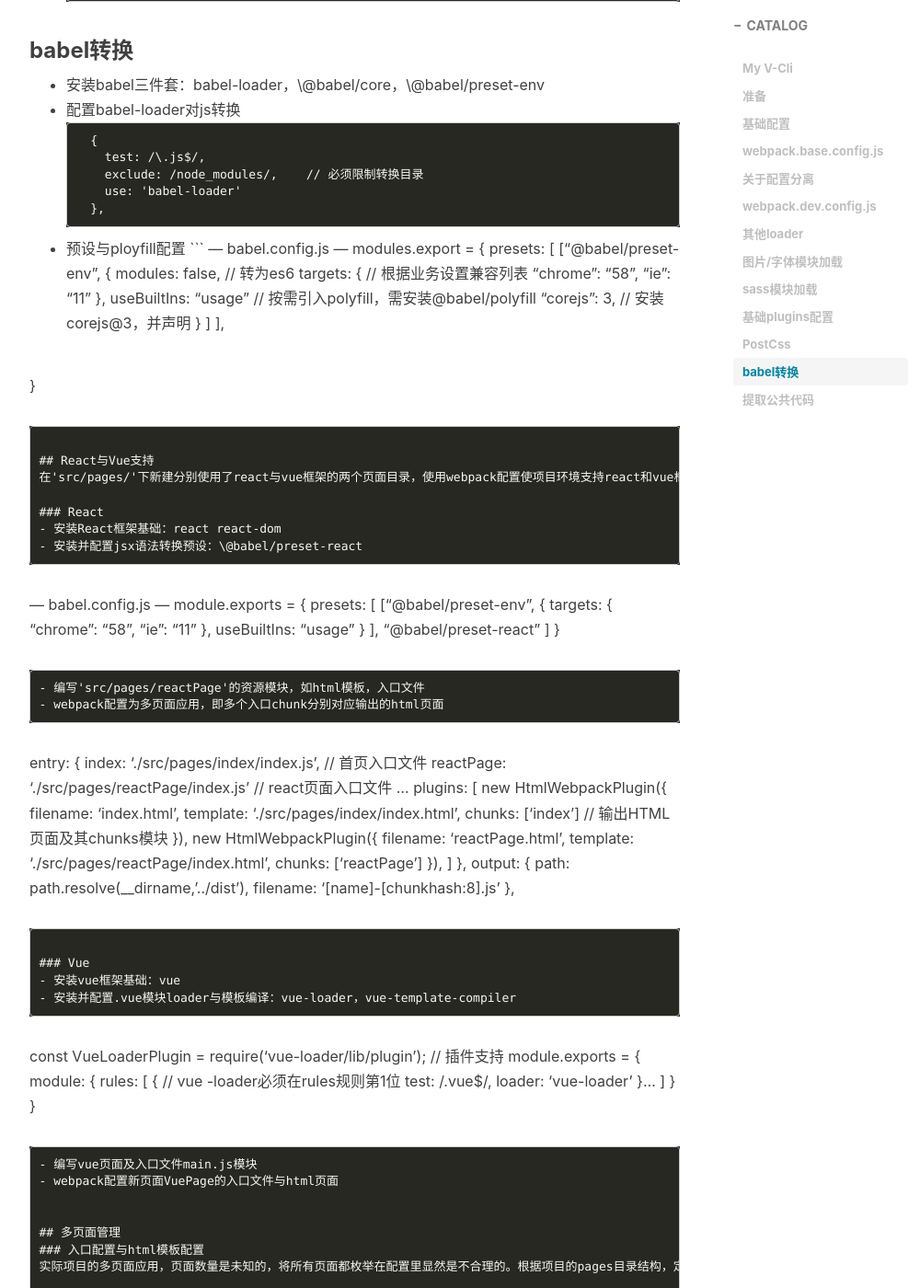
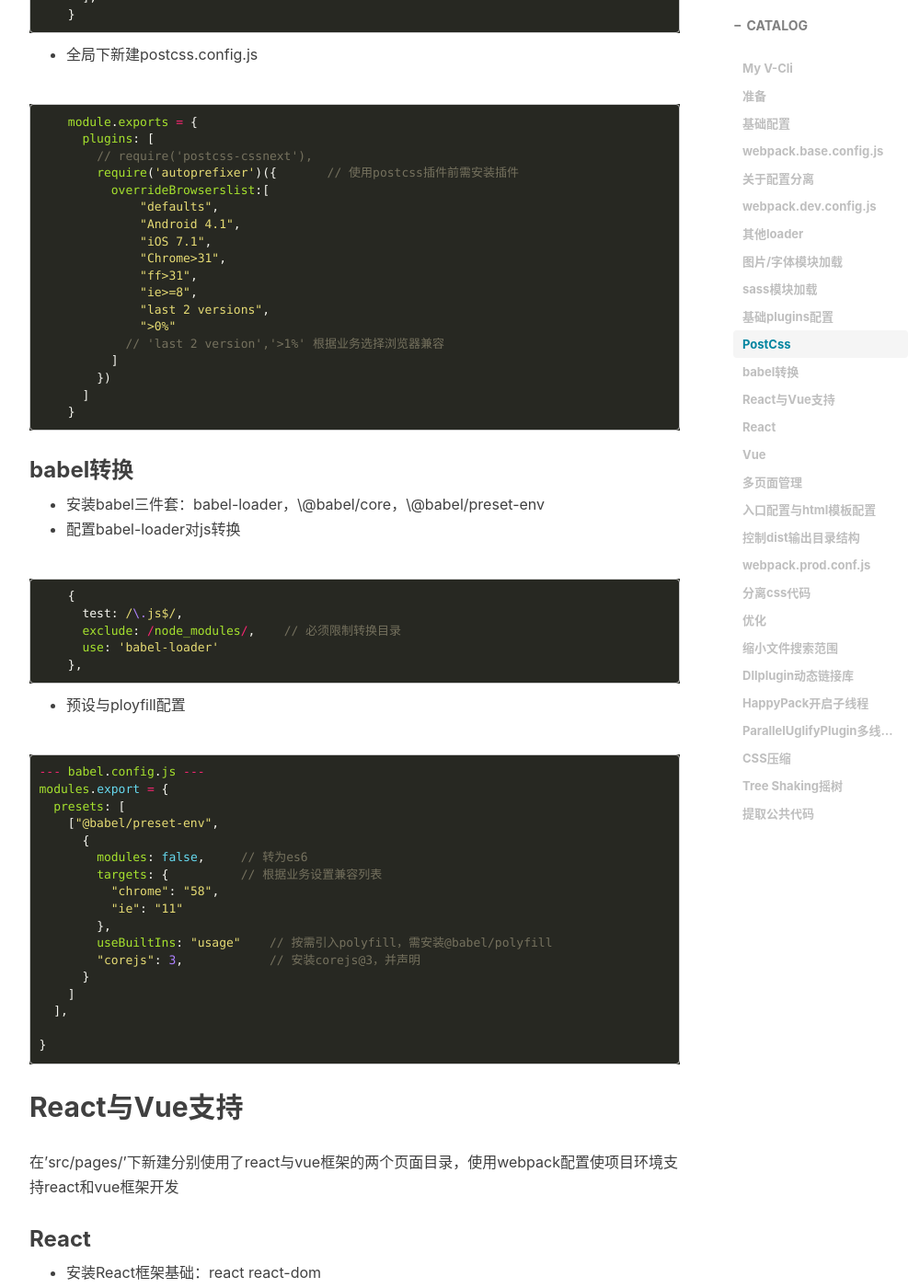
Before and after one commit to KID-1912/KID-1912.github.io, a Jekyll site: the page built from _posts/2021-2-15-webpack.md, in a window 1280 px wide and 1400 px high, scrolled down 5337 px. Shown: the whole window at 92% size, without its empty margins (233-1233 px from the left). Built offline with Jekyll 4.4.1, drawn with Linux system fonts in a browser that asks for light colours; nearby versions of some CDN libraries; comment, search, counter and statistics services are not loaded; some of the changed text lies outside the part shown.

Commit message:
修复webpack笔记错乱‘

````diff
--- a/_posts/2021-2-15-webpack.md
+++ b/_posts/2021-2-15-webpack.md
@@ -11,9 +11,11 @@
     - 前端工程化
 ---
 ## My V-Cli
+
 webpack4配置实践，使用webpack配置搭建一个多页面，符合实际项目开发并同时支持Vue模块，React模块的项目环境
 
 ## 准备
+
 1. 初始化npm
 2. 安装webpack与webpack-cli
     - 建议webpack安装到局部，防止不同项目依赖不同版本的 Webpack 而导致冲突
@@ -23,30 +25,36 @@
     - config/ 项目环境配置
     - dist/   打包输出资源
     - src/    模块资源
-        + pages/ 项目页面
-        + assets/ 项目依赖的静态资源
+        - pages/ 项目页面
+        - assets/ 项目依赖的静态资源
     - static/ 已被编译过的第3方静态资源
 4. 配置npm脚本命令
-```
+
+```js
     "dev": "webpack --config ./build/webpack.dev.config.js",
 ```
 
 ## 基础配置
+
 在/src/pages/index下添加用于测试的模块，然后在webpack.base.conf.js和webpack.dev.conf.js添加基本配置，成功打包输出index页面
 
 ### webpack.base.config.js
+
 1. 配置入口文件与输出
-```
+
+```js
     entry: './src/pages/index/index.js',
     output: {
       path: path.resolve(__dirname,'../dist'),  //要求绝对路径
       filename: 'index.js'
     }
 ```
+
     - webpack配置文件中，所有的相对路径配置值基于项目根目录
 
 2. 配置css模块加载
-```
+
+```js
     rules: [
       {
         test: /\.css$/,
@@ -56,7 +64,8 @@
 ```
 
 3. 配置html-webpack-plugin插件
-```
+
+```js
     const HtmlWebpackPlugin = require('html-webpack-plugin');
     module.exports = {
         ...
@@ -68,28 +77,33 @@
       ]
     }
 ```
+
     - 将指定html文件作为模板，打包时输出引入了入口文件的html页面
 
 4. 配置clean-webpack-plugin
     - 每次打包输出前清空上次打包输出目录，避免重复输出包
 
 5. 配置resolve
-```
+
+```js
   resolve: {
     alias: {
       '@assets': path.resolve(__dirname,'./src/assets'),
     }
   }
 ```
+
     - resolve用于定义webpack如何解析部分模块
     - src项目模块之间引用路径过深，定义alias别名用于webpack解析路径
 
 ### 关于配置分离
+
 实际开发中将webpack配置分为生产环境，开发环境；配置分离两种实现：
 
 - webpack-merge工具实现
 - 判断打包环境
-```
+
+```js
 --- package.json srcipts ---
   "scripts": {
     "dev": "webpack --config ./build/webpack.dev.config.js",
@@ -107,8 +121,10 @@
 ```
 
 ### webpack.dev.config.js
+
 1. 引入并使用webpack-merge模块
-```
+
+```js
     const {merge} = require('webpack-merge');
     const baseconfig = require('./webpack.base.conf.js');
     module.exports = merge(baseconfig,{
@@ -117,18 +133,21 @@
 ```
 
 2. devtool
-```
+
+```js
     const isProd = Object.is(process.env.NODE_ENV, 'production');
     module.exports = {
         ...
         devtool: isProd ? 'hidden-source-map' : 'cheap-module-eval-source-map'
     }
 ```
+
     - 方便控制台调试
 
 3. 开启devServer
     - 安装webpack-dev-server
     - 配置devServer
+
     ```
         --- webpack.base.conf.js ---
         devServer: {
@@ -137,16 +156,21 @@
             hot: true       // 开启热替换HMR，（替换页面部分）
         }
     ```
+
     - 添加npm命令
-    ```
+
+    ```js
         "serve": "webpack serve --open --config ./build/webpack.dev.conf.js",
     ```
+
     - 在开发环境下使用devServer，可以提供 HTTP 服务而不是使用本地文件预览项目；监听文件的变化并自动刷新网页，做到实时预览；支持 Source Map，以方便调试；（mode值自动为development）
     - hot热模块替换时，只能使用chunkhash，不能使用hash；不支持分离的模块；
 
 ## 其他loader
+
 ### 图片/字体模块加载
-```
+
+```js
     {
       test: /\.html/,
       use: 'html-loader'
@@ -162,14 +186,17 @@
       }
     }
 ```
+
 - 图片模块
-    + 加载css模块中会自动加载背景属性url引入的图片/字体文件
-    + 设置html模块中img标签src属性来引入图片，需配置html-loader（html代码的alias别名路径前需加上'~'才能正确解析）
-    + js模块中部分依赖图片模块的操作，需先引入图片模块
+  - 加载css模块中会自动加载背景属性url引入的图片/字体文件
+  - 设置html模块中img标签src属性来引入图片，需配置html-loader（html代码的alias别名路径前需加上'~'才能正确解析）
+  - js模块中部分依赖图片模块的操作，需先引入图片模块
 
 ### sass模块加载
+
 - 安装sass（编译sass）,sass-loader
-```
+
+```js
     {
       test: /\.s[ac]ss$/,
       use: ['style-loader','css-loader','sass-loader'],
@@ -177,11 +204,14 @@
 ```
 
 ## 基础plugins配置
+
 ### PostCss
+
 作为强大的CSS 处理工具，它通过插件机制可以灵活的扩展其支持的特性，如自动加前缀，支持下一代css语法；
 
 - 安装并配置postcss-loader
-```
+
+```js
     {
       test: /\.css$/,
       use: ['style-loader','css-loader','postcss-loader']
@@ -194,7 +224,8 @@
 ```
 
 - 全局下新建postcss.config.js
-```
+
+```js
     module.exports = {
       plugins: [
         // require('postcss-cssnext'),
@@ -216,17 +247,21 @@
 ```
 
 ### babel转换
+
 - 安装babel三件套：babel-loader，\@babel/core，\@babel/preset-env
 - 配置babel-loader对js转换
-```
+
+```js
     {
       test: /\.js$/,
       exclude: /node_modules/,    // 必须限制转换目录
       use: 'babel-loader'
     },
 ```
+
 - 预设与ployfill配置
-```
+
+```js
 --- babel.config.js ---
 modules.export = {
   presets: [
@@ -247,12 +282,15 @@
 ```
 
 ## React与Vue支持
+
 在'src/pages/'下新建分别使用了react与vue框架的两个页面目录，使用webpack配置使项目环境支持react和vue框架开发
 
 ### React
+
 - 安装React框架基础：react react-dom
 - 安装并配置jsx语法转换预设：\@babel/preset-react
-```
+
+```js
 --- babel.config.js ---
 module.exports = {
   presets: [
@@ -269,9 +307,11 @@
   ]
 }
 ```
+
 - 编写'src/pages/reactPage'的资源模块，如html模板，入口文件
 - webpack配置为多页面应用，即多个入口chunk分别对应输出的html页面
-```
+
+```js
 entry: {
   index: './src/pages/index/index.js',          // 首页入口文件
   reactPage: './src/pages/reactPage/index.js'   // react页面入口文件
@@ -296,9 +336,11 @@
 ```
 
 ### Vue
+
 - 安装vue框架基础：vue
 - 安装并配置.vue模块loader与模板编译：vue-loader，vue-template-compiler
-```
+
+```js
 const VueLoaderPlugin = require('vue-loader/lib/plugin');   //  插件支持
 module.exports = {
     module: {
@@ -311,15 +353,17 @@
     }
 }
 ```
+
 - 编写vue页面及入口文件main.js模块
 - webpack配置新页面VuePage的入口文件与html页面
 
+## 多页面管理
 
-## 多页面管理
 ### 入口配置与html模板配置
+
 实际项目的多页面应用，页面数量是未知的，将所有页面都枚举在配置里显然是不合理的。根据项目的pages目录结构，定义getEntry()方法来遍历指定文件夹获取入口文件，getTemplate获取对应的html模板并配置到plugins；
 
-```
+```js
 const glob = require('glob');   // glob包用于匹配文件路径
 function getEntry(){
     let entry = {};
@@ -351,24 +395,28 @@
 ```
 
 ### 控制dist输出目录结构
+
 - 期待目录结构
-    + dist
-        * css
-        * img
-        * js
-        * pages
-        * index.html
-        * favicon.ico
+  - dist
+    - css
+    - img
+    - js
+    - pages
+    - index.html
+    - favicon.ico
 
 - 配置
-    + 配置output.filename将chunk打包至'dist/js'
+  - 配置output.filename将chunk打包至'dist/js'
+
     ```
     output: {
       path: path.resolve(__dirname,'../dist/'),
       filename: './js/[name]-[chunkhash:8].js'
     },
     ```
-    + 配置url-loader的name参数将图片/字体模块打包至'dist/css'
+
+  - 配置url-loader的name参数将图片/字体模块打包至'dist/css'
+
     ```
     {
       test: /\.(png|gif|jpe?g|eot|ttf|svg|woff2?)$/,
@@ -382,7 +430,9 @@
       }
     }
     ```
-    + 配置html-webpack-plugin实例的filename，将非主页的html页面打包至'dist/pages/'
+
+  - 配置html-webpack-plugin实例的filename，将非主页的html页面打包至'dist/pages/'
+
     ```
     new HtmlWebpackPlugin({
         filename: name == 'index.html' ? name : './pages/' + name,
@@ -392,11 +442,14 @@
     ```
 
 ## webpack.prod.conf.js
+
 ### 分离css代码
+
 开发环境使用style-loader对css文件进行处理后，css文件被作为模块也打包在了js文件中。实际生产环境，会对js文件和css文件分离；
 
 - 安装并配置mini-css-extract-plugin
-```
+
+```js
 --- webpack.base.config.js ---
     output: {
         publicPath: './',       // 该插件要求配置公共路径选项
@@ -432,21 +485,26 @@
 ```
 
 ## 优化
+
 ### 缩小文件搜索范围
+
 webpack从配置的entry触发，递归解析出导入的语句
 
 - 优化loader配置
-```
+
+```js
     {
       test: /\.js$/,
       include: /src/,
       use: 'babel-loader'
     },
 ```
+
 loader配置中使用test正则，include/exclude命中文件
 
 - 优化resolve.alias配置（以react为例）
-```
+
+```js
 --- webpack.dev.config.js ---
 module.exports = {
   resolve: {
@@ -467,10 +525,12 @@
   },
 };
 ```
+
 默认从入口文件 .'/node_modules/react/react.js' 开始递归的解析和处理依赖的几十个文件。 通过配置 resolve.alias 可以让 Webpack 在处理 React 库时，直接使用单独完整的 react.min.js 文件，从而跳过耗时的递归解析操作。
 
 - 优化 module.noParse 配置
-```
+
+```js
 const path = require('path');
 
 module.exports = {
@@ -480,6 +540,7 @@
   },
 };
 ```
+
 对某些独立完整文件（如上面的react.production.min.js）和为使用模块化规范的库不进行模块化编译（如jQuery和ChartJs）
 
 ### Dllplugin动态链接库
@@ -487,7 +548,8 @@
 ### HappyPack开启子线程
 
 ### ParallelUglifyPlugin多线程压缩
-```
+
+```js
 --- webpack.prod.config.js ---
   const ParallelUglifyPlugin = require('webpack-parallel-uglify-plugin');
   plugins: [
@@ -515,7 +577,8 @@
 ```
 
 ### CSS压缩
-```
+
+```js
 ---- webpack.base.config.js ---
   const CssMinimizerPlugin = require('css-minimizer-webpack-plugin');
   optimization: {
@@ -525,11 +588,13 @@
     ],
   }
 
-```
+```js
 
 ### 区分环境
+
 在项目中需要根据当前环境不同设置不同处理，例如请求地址；借助 DefinePlugin插件定义编译时全局变量，在代码中判断变量值进行不同处理
-```
+
+```js
 --- webpack.base.config.js ---
     const webpack = require('webpack');
     plugins: [
@@ -544,8 +609,10 @@
 ```
 
 ### Tree Shaking摇树
+
 Tree Shaking自动去掉没有使用的代码，仅对ES6引入的模块检测
-```
+
+```js
     optimization: {
         usedExports: true,
         "sideEffects":false,
@@ -553,12 +620,14 @@
 ```
 
 ### 提取公共代码
+
 - 将多个页面公共的代码抽离成单独的文件，项目公共代码分为两种：
-  + 基础库，如react，vue，一般不会更新（base.js)
-  + 业务公共业务代码，常更新（common.js）
+  - 基础库，如react，vue，一般不会更新（base.js)
+  - 业务公共业务代码，常更新（common.js）
 
 - 提取公共代码
-```
+
+```js
 optimization: {
   splitChunks:{
       cacheGroups: {
````
